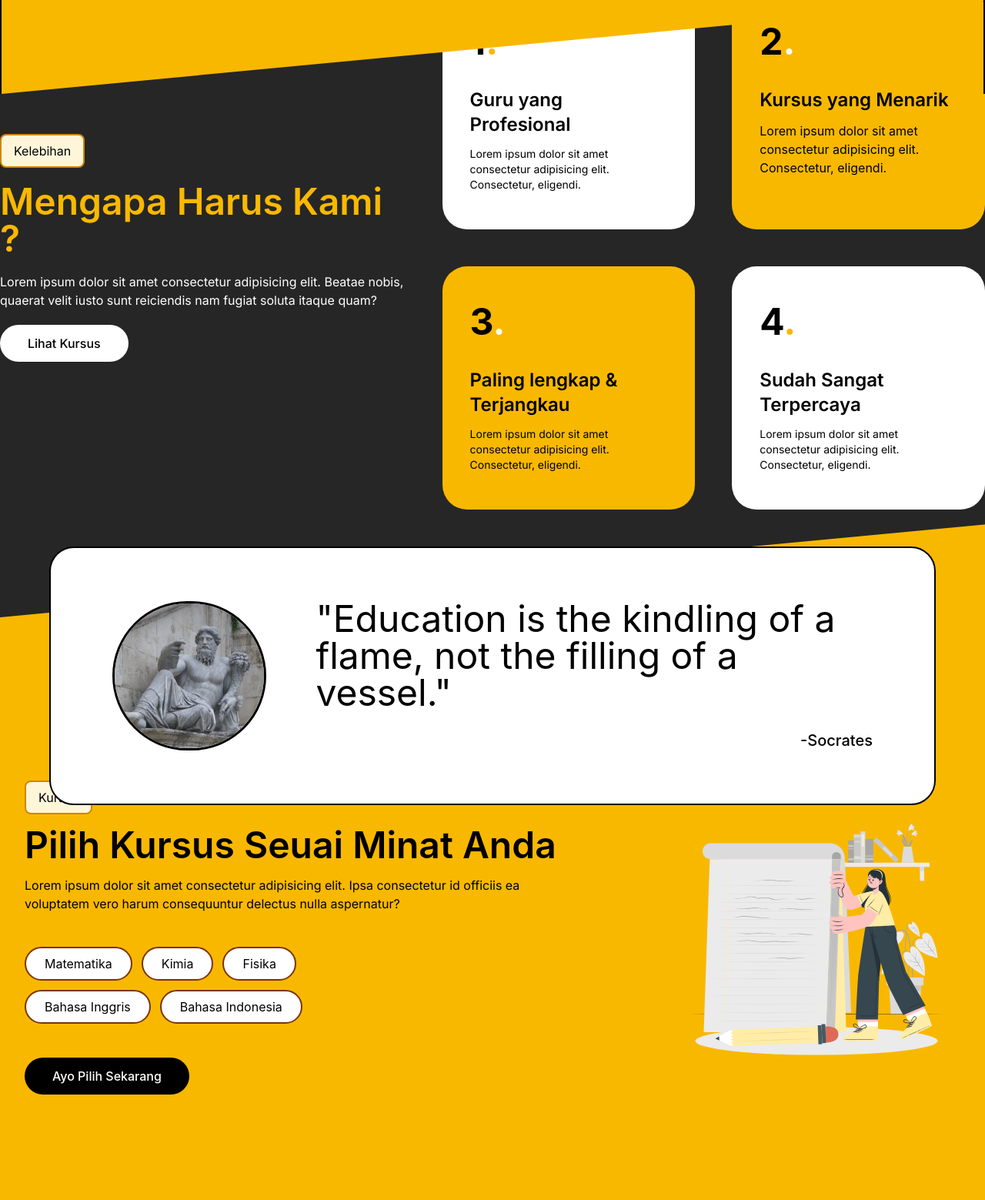
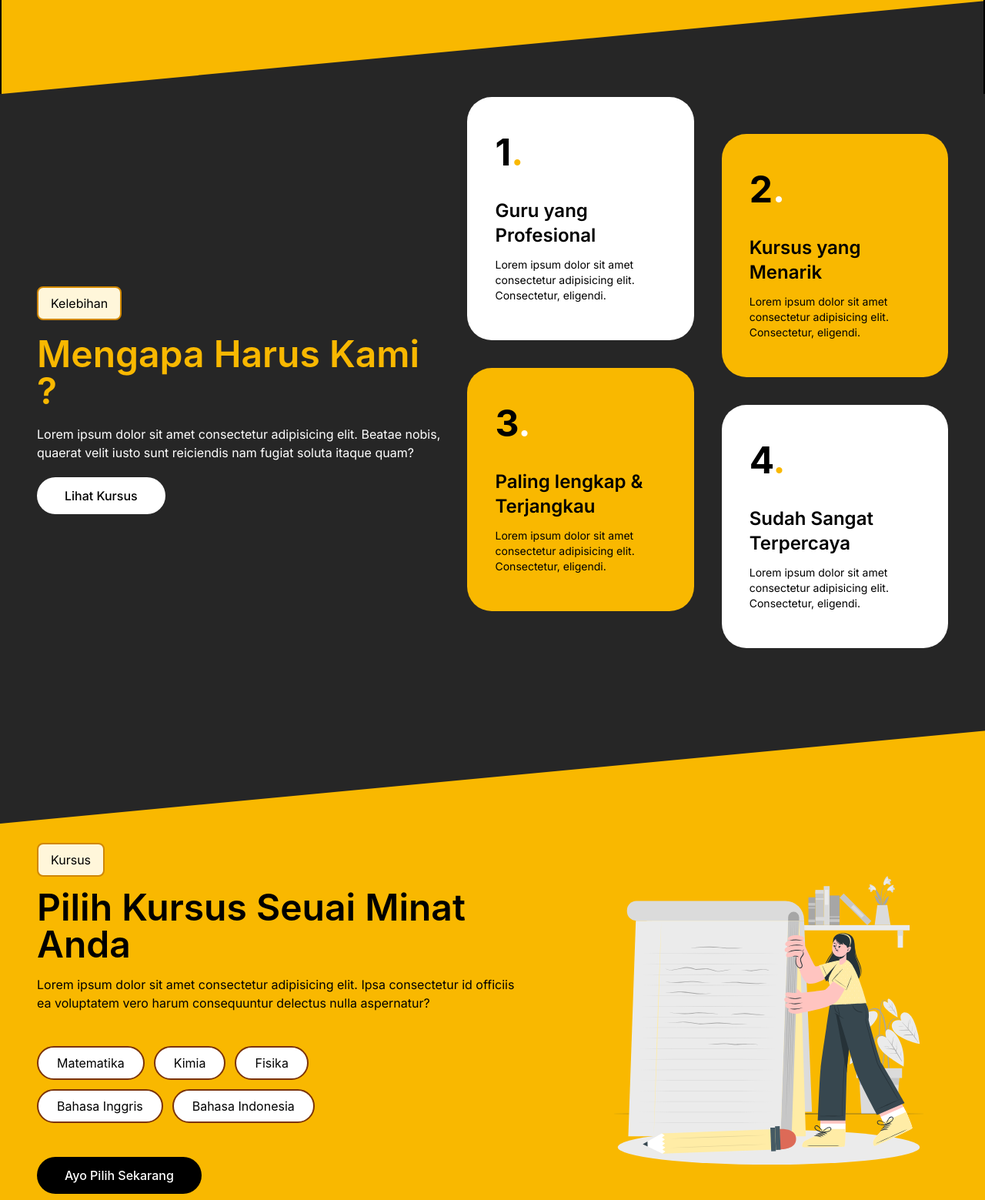
Before and after one commit to HEXS1010/web-kursus, a website built with Vite: page index.html in a window 1280 px wide. Shown: the part 1042-2601 px from the top of the page at 77% size. Built offline with nearby package versions, Linux system fonts and the light colour scheme.

Commit message:
ganti layout belom selesai

```diff
--- a/index.html
+++ b/index.html
@@ -21,7 +21,7 @@
       rel="stylesheet"
     />
   </head>
-  <body class="bg-white">
+  <body class="bg-body">
     <header class="fixed top-0 left-0 w-full bg-nav border-b-[2px] z-60">
       <div class="max-w-7xl mx-auto px-2 sm:px-6 lg:px-8">
         <nav class="h-[80px] flex justify-between items-center font-nav-text">
@@ -146,8 +146,8 @@
       <!-- kelebihan -->
       <section>
         <div class="relative max-w-[90rem] mx-auto">
-          <div class="bg-hitam flex justify-center items-center gap-12">
-            <div class="flex flex-col gap-5 text-white">
+          <div class="bg-hitam flex justify-center items-center gap-8 px-12">
+            <div class="flex flex-col gap-5 text-white mt-32">
               <span
                 class="bg-body inline-block w-fit px-4 py-2 rounded-lg font-nav border-[2px] border-yellow-600 text-black font-nav-text font-normal text-base"
                 >Kelebihan</span
@@ -167,9 +167,9 @@
               </button>
             </div>
 
-            <div class="grid grid-cols-2 gap-12">
+            <div class="grid grid-cols-2 grid-rows-[auto_minmax(300px,1fr)_100px] gap-9 z-50 pt-36">
               <div
-                class="flex flex-col gap-3 bg-nav rounded-4xl px-9 py-12 translate-y-[0px]"
+                class="flex flex-col justify-center gap-3 bg-nav rounded-4xl px-9 py-12"
               >
                 <h4 class="font-title font-bold text-5xl">
                   1<span class="text-5xl text-hero">.</span>
@@ -183,7 +183,7 @@
                 </p>
               </div>
               <div
-                class="flex flex-col gap-3 bg-hero rounded-4xl px-9 py-12 translate-y[0]"
+                class="flex flex-col gap-3 bg-hero rounded-4xl px-9 py-12 translate-y-[3rem]"
               >
                 <h4 class="font-title font-bold text-5xl">
                   2<span class="text-5xl text-nav">.</span>
@@ -191,13 +191,13 @@
                 <p class="font-nav-text font-semibold text-2xl mt-[1.5rem]">
                   Kursus yang Menarik
                 </p>
-                <p>
+                <p class="font-nav-text font-normal text-sm">
                   Lorem ipsum dolor sit amet consectetur adipisicing elit.
                   Consectetur, eligendi.
                 </p>
               </div>
               <div
-                class="flex flex-col gap-3 bg-hero rounded-4xl px-9 py-12 translate-y-[0]"
+                class="flex flex-col gap-3 bg-hero rounded-4xl px-9 py-12"
               >
                 <h4 class="font-title font-bold text-5xl">
                   3<span class="text-5xl text-nav">.</span>
@@ -211,7 +211,7 @@
                 </p>
               </div>
               <div
-                class="flex flex-col gap-3 bg-nav rounded-4xl px-9 py-12 translate-y-[0]"
+                class="flex flex-col gap-3 bg-nav rounded-4xl px-9 py-12 translate-y-[3rem]"
               >
                 <h4 class="font-title font-bold text-5xl">
                   4<span class="text-5xl text-hero">.</span>
@@ -240,7 +240,7 @@
             </svg>
           </div>
 
-          <div
+          <!-- <div
             class="absolute flex bg-nav -bottom-96 left-1/2 -translate-x-1/2 w-6xl h-84 px-20 py-12 rounded-4xl border-2 gap-16 justify-between items-center z-40"
           >
             <div class="w-[40%]">
@@ -260,14 +260,14 @@
                 -Socrates
               </figcaption>
             </figure>
-          </div>
+          </div> -->
         </div>
       </section>
 
       <!-- kursus section -->
-      <section class="relative bg-hero py-52">
-        <div class="max-w-7xl mx-auto px-2 sm:px-6 lg:px-8">
-          <div class="flex justify-center items-center gap-36 mt-36">
+      <section>
+        <div class="relative max-w-[90rem] mx-auto">
+          <div class=" bg-hero flex justify-center items-center gap-20 px-12 pt-40 z-50">
             <div class="flex flex-col gap-4">
               <span
                 class="bg-body inline-block w-fit px-4 py-2 rounded-lg font-nav border-[2px] border-yellow-600 text-black font-nav-text font-normal text-base"
@@ -317,8 +317,8 @@
               </button>
             </div>
 
-            <div class="w-[50%]">
-              <img src="img/Notebook-cuate.svg" alt="" />
+            <div class="w-[70%]">
+              <img src="img/Notebook-cuate.svg" alt="gambar-kursus" />
             </div>
           </div>
 
@@ -339,9 +339,9 @@
       </section>
 
       <!-- FQA -->
-      <section class="relative py-48 bg-hitam">
-        <div class="max-w-7xl mx-auto px-2 sm:px-6 lg:px-8">
-          <div class="flex flex-col gap-9">
+      <section>
+        <div class="relative bg-hitam max-w-[90rem] mx-auto">
+          <div class="flex flex-col gap-9 pt-36">
             <div class="flex flex-col justify-center items-center gap-6">
               <span
                 class="bg-body inline-block w-fit px-4 py-2 rounded-lg font-nav border-[2px] border-yellow-600 text-black font-nav-text font-normal text-base"
@@ -418,9 +418,9 @@
     </main>
 
     <!-- footer -->
-    <footer class="relative bg-footer pt-40 pb-12">
-      <div class="max-w-7xl mx-auto px-2 sm:px-6 lg:px-8">
-        <div class="flex justify-between items-center w-6xl mt-16">
+    <footer>
+      <div class="relative bg-footer max-w-[90rem] mx-auto">
+        <div class="flex justify-between items-center mt-16">
           <div>
             <h6 class="font-title font-bold text-4xl">
               Selamat Kursus Onlinenya. <br />
@@ -444,6 +444,7 @@
           </p>
           <p class="font-nav-text font-medium text-base">design by hexs</p>
         </div>
+
         <div class="custom-shape-divider-top-1786460075">
           <svg
             data-name="Layer 1"
--- a/src/style.css
+++ b/src/style.css
@@ -44,7 +44,7 @@
   width: calc(100% + 1.3px);
   height: 140px;
   transform: rotateY(180deg);
-  /* z-index: -1; */
+  z-index: 1;
 }
 
 .custom-shape-divider-top-1786360274 .shape-fill {
```
